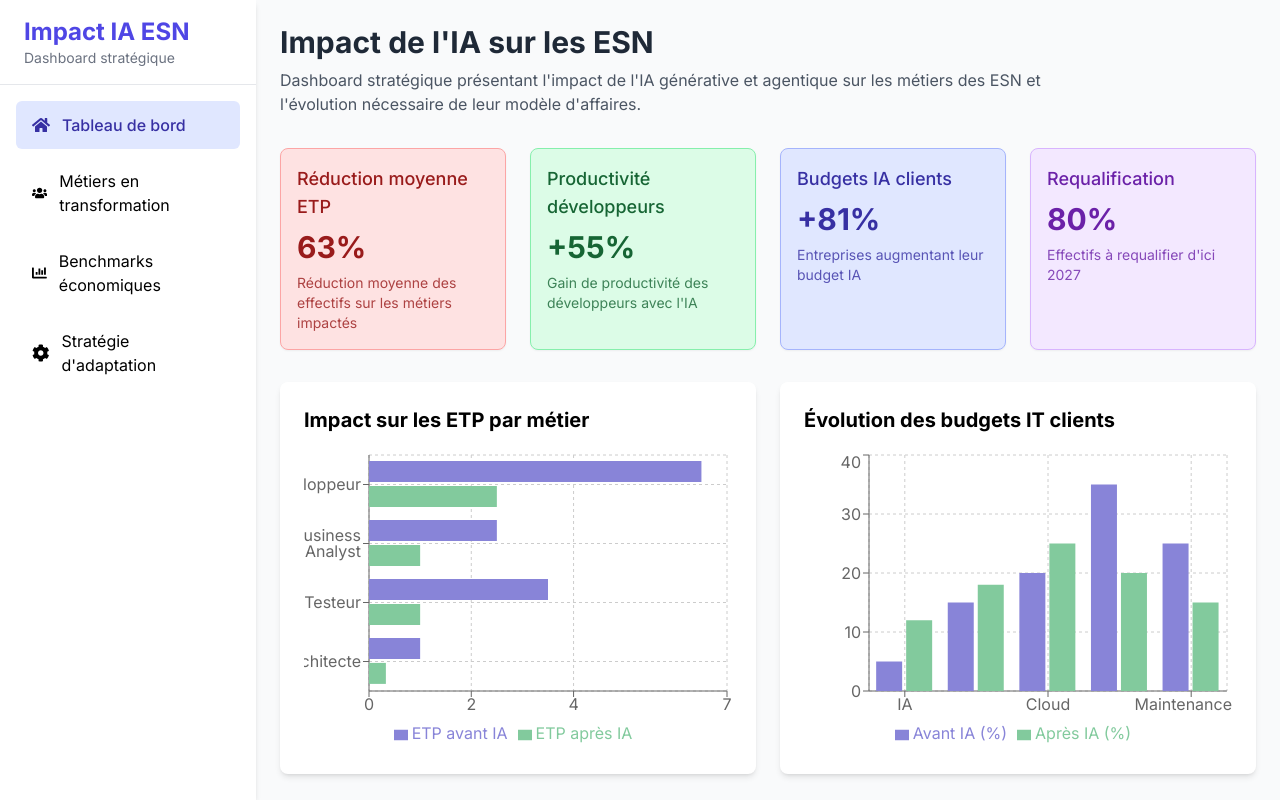
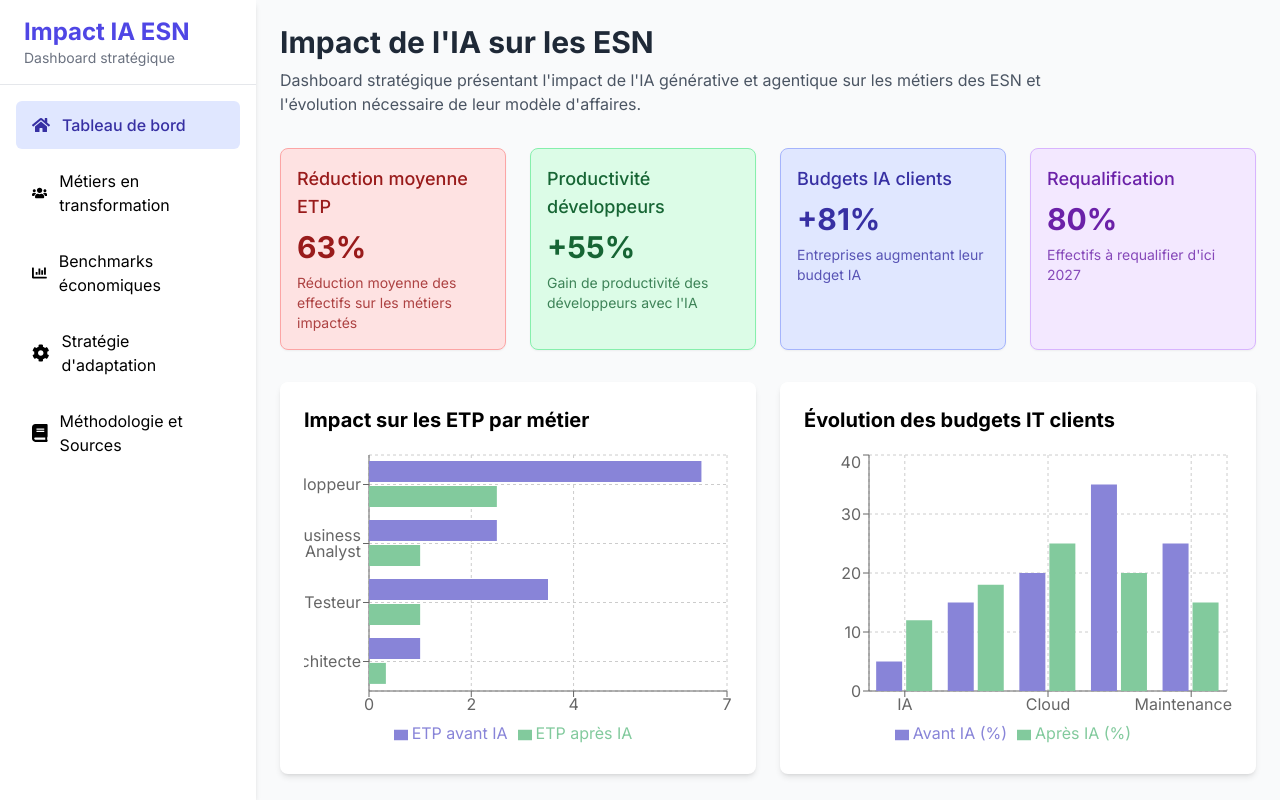
Before and after one commit to kbekouchi/impact-ia-esn-dashboard, a React (Create React App) app: page / in a window 1280 px wide. Built offline with nearby package versions, Linux system fonts and the light colour scheme.

Commit message:
Update Layout to include Methodology in sidebar navigation

```diff
--- a/src/components/Layout.js
+++ b/src/components/Layout.js
@@ -5,6 +5,7 @@ import {
   FaUsers,
   FaChartBar,
   FaCog,
+  FaBook
 } from 'react-icons/fa';
 
 const Layout = () => {
@@ -63,6 +64,17 @@ const Layout = () => {
                 <span>Stratégie d'adaptation</span>
               </NavLink>
             </li>
+            <li>
+              <NavLink
+                to="/methodologie"
+                className={({isActive}) =>
+                  isActive ? "sidebar-link active" : "sidebar-link"
+                }
+              >
+                <FaBook className="text-lg" />
+                <span>Méthodologie et Sources</span>
+              </NavLink>
+            </li>
           </ul>
         </nav>
       </aside>
```
